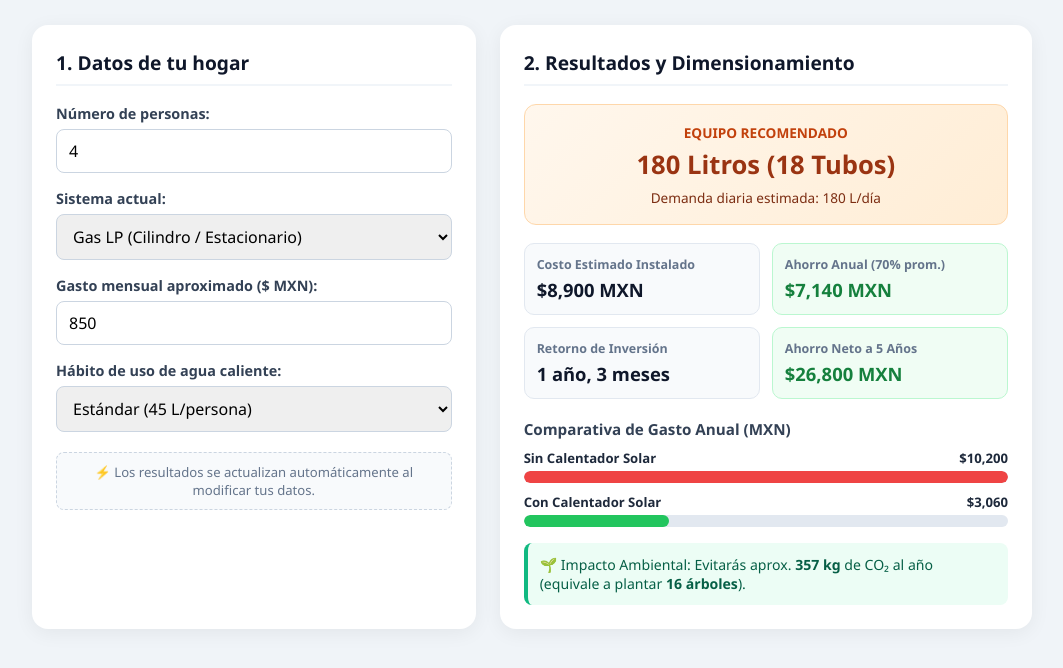
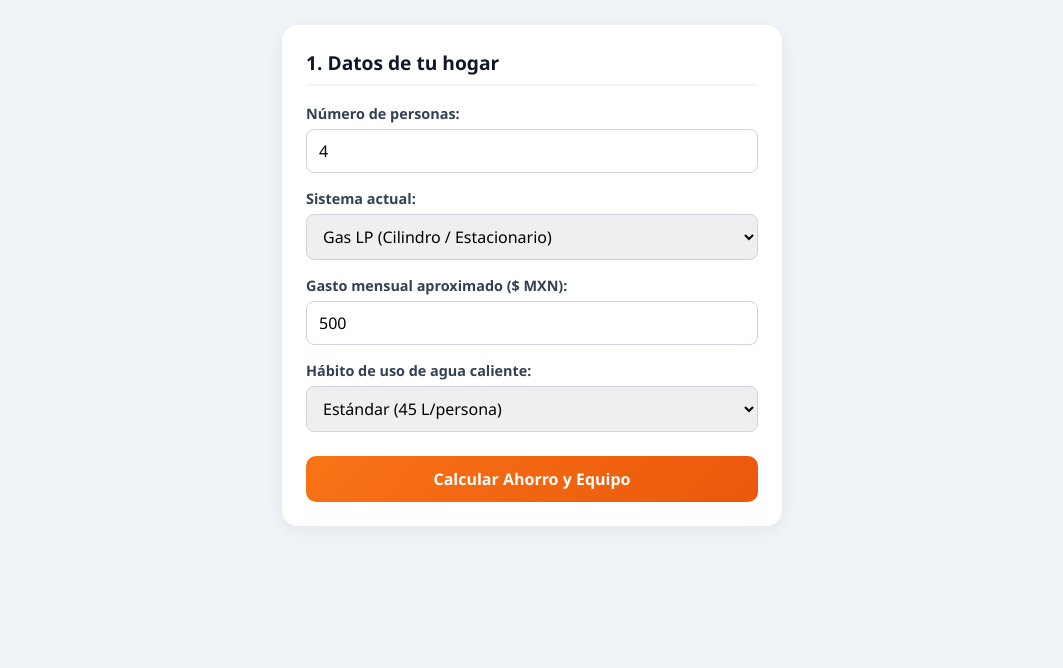
Before and after one commit to barcnsss/EcoCalc, a plain HTML site: page index.html in a window 1280 px wide. Shown: the part 126-794 px from the top of the page, without its empty margins (108-1171 px from the left). Drawn offline with Linux system fonts and the light colour scheme.

Commit message:
Update index.html

```diff
--- a/index.html
+++ b/index.html
@@ -12,15 +12,65 @@
     .badge { display: inline-block; background: #dbeafe; color: #1d4ed8; font-size: 0.8rem; font-weight: 700; padding: 4px 12px; border-radius: 20px; margin-bottom: 8px; }
     .header h1 { font-size: 2rem; color: #0f172a; }
     .header p { color: #475569; margin-top: 4px; }
-    .calculator-grid { display: grid; grid-template-columns: 1fr 1.2fr; gap: 24px; }
-    @media (max-width: 768px) { .calculator-grid { grid-template-columns: 1fr; } }
-    .card { background: #ffffff; border-radius: 16px; padding: 24px; box-shadow: 0 4px 20px rgba(0, 0, 0, 0.06); }
+
+    .calculator-grid {
+      display: flex;
+      justify-content: center;
+      transition: all 0.4s ease;
+    }
+
+    .calculator-grid.two-columns {
+      display: grid;
+      grid-template-columns: 1fr 1.2fr;
+      gap: 24px;
+    }
+
+    @media (max-width: 768px) {
+      .calculator-grid.two-columns {
+        grid-template-columns: 1fr;
+      }
+    }
+
+    .card { background: #ffffff; border-radius: 16px; padding: 24px; box-shadow: 0 4px 20px rgba(0, 0, 0, 0.06); width: 100%; max-width: 500px; }
+    .calculator-grid.two-columns .card { max-width: none; }
+
     .card h2 { font-size: 1.2rem; margin-bottom: 18px; color: #0f172a; border-bottom: 2px solid #f1f5f9; padding-bottom: 8px; }
     .form-group { margin-bottom: 16px; }
     .form-group label { display: block; font-size: 0.9rem; font-weight: 600; margin-bottom: 6px; color: #334155; }
-    .form-group input, .form-group select { width: 100%; padding: 10px 12px; border: 1.5px solid #cbd5e1; border-radius: 8px; font-size: 1rem; transition: border-color 0.2s; }
+    .form-group input, .form-group select { width: 100%; padding: 10px 12px; border: 1.5px solid #cbd5e1; border-radius: 8px; font-size: 1rem; }
     .form-group input:focus, .form-group select:focus { outline: none; border-color: #f97316; }
-    .live-note { background: #f8fafc; border: 1px dashed #cbd5e1; border-radius: 8px; padding: 10px 12px; font-size: 0.82rem; color: #64748b; text-align: center; margin-top: 20px; }
+
+    .btn-primary {
+      width: 100%;
+      padding: 12px;
+      background: linear-gradient(135deg, #f97316, #ea580c);
+      color: white;
+      border: none;
+      border-radius: 10px;
+      font-size: 1rem;
+      font-weight: 700;
+      cursor: pointer;
+      margin-top: 8px;
+      transition: transform 0.15s, box-shadow 0.15s;
+    }
+    .btn-primary:hover {
+      transform: translateY(-1px);
+      box-shadow: 0 6px 15px rgba(234, 88, 12, 0.3);
+    }
+
+    /* Resultados ocultos al inicio */
+    .results-section {
+      display: none;
+      opacity: 0;
+      transform: translateY(20px);
+      transition: opacity 0.5s ease, transform 0.5s ease;
+    }
+    .results-section.visible {
+      display: block;
+      opacity: 1;
+      transform: translateY(0);
+    }
+
     .highlight-box { background: linear-gradient(135deg, #fff7ed, #ffedd5); border: 1px solid #fed7aa; border-radius: 12px; padding: 16px; text-align: center; margin-bottom: 18px; }
     .highlight-box .label { font-size: 0.85rem; text-transform: uppercase; font-weight: 700; color: #c2410c; }
     .highlight-box .big-value { font-size: 1.6rem; font-weight: 800; color: #9a3412; margin: 4px 0; }
@@ -49,7 +99,9 @@
     <h1>☀️ EcoCalc Solar</h1>
     <p>Calculadora inteligente de dimensionamiento y ahorro para calentadores solares</p>
   </header>
-  <main class="calculator-grid">
+
+  <main id="calculatorGrid" class="calculator-grid">
+    <!-- Panel de Datos de Entrada -->
     <section class="card input-section">
       <h2>1. Datos de tu hogar</h2>
       <div class="form-group">
@@ -66,7 +118,7 @@
       </div>
       <div class="form-group">
         <label for="gasto">Gasto mensual aproximado ($ MXN):</label>
-        <input type="number" id="gasto" min="100" step="50" value="850">
+        <input type="number" id="gasto" min="100" step="50" value="500">
       </div>
       <div class="form-group">
         <label for="uso">Hábito de uso de agua caliente:</label>
@@ -76,12 +128,11 @@
           <option value="55">Alto (55 L/persona)</option>
         </select>
       </div>
-      <div class="live-note">
-        ⚡ Los resultados se actualizan automáticamente al modificar tus datos.
-      </div>
+      <button id="btnCalcular" class="btn-primary">Calcular Ahorro y Equipo</button>
     </section>
 
-    <section class="card results-section">
+    <!-- Panel de Resultados (Oculto al inicio) -->
+    <section id="resultsSection" class="card results-section">
       <h2>2. Resultados y Dimensionamiento</h2>
       <div class="highlight-box">
         <span class="label">Equipo Recomendado</span>
@@ -95,30 +146,30 @@
         </div>
         <div class="metric-card green">
           <span class="m-title">Ahorro Anual (70% prom.)</span>
-          <span class="m-value" id="resAhorroAnual">$7,140 MXN</span>
+          <span class="m-value" id="resAhorroAnual">$4,200 MXN</span>
         </div>
         <div class="metric-card">
           <span class="m-title">Retorno de Inversión</span>
-          <span class="m-value" id="resPayback">1 año, 3 meses</span>
+          <span class="m-value" id="resPayback">2 años, 2 meses</span>
         </div>
         <div class="metric-card green">
           <span class="m-title">Ahorro Neto a 5 Años</span>
-          <span class="m-value" id="resAhorro5">$26,800 MXN</span>
+          <span class="m-value" id="resAhorro5">$12,100 MXN</span>
         </div>
       </div>
       <div class="chart-box">
         <h3>Comparativa de Gasto Anual (MXN)</h3>
         <div class="bar-group">
-          <div class="bar-label"><span>Sin Calentador Solar</span><span id="txtGastoActual">$10,200</span></div>
+          <div class="bar-label"><span>Sin Calentador Solar</span><span id="txtGastoActual">$6,000</span></div>
           <div class="bar-track"><div class="bar-fill red" style="width: 100%;"></div></div>
         </div>
         <div class="bar-group">
-          <div class="bar-label"><span>Con Calentador Solar</span><span id="txtGastoNuevo">$3,060</span></div>
+          <div class="bar-label"><span>Con Calentador Solar</span><span id="txtGastoNuevo">$1,800</span></div>
           <div class="bar-track"><div class="bar-fill green" id="barNuevo" style="width: 30%;"></div></div>
         </div>
       </div>
       <div class="eco-box">
-        <span>🌱 Impacto Ambiental: Evitarás aprox. <strong id="resCo2">420 kg</strong> de CO₂ al año (equivale a plantar <strong id="resArboles">19 árboles</strong>).</span>
+        <span>🌱 Impacto Ambiental: Evitarás aprox. <strong id="resCo2">210 kg</strong> de CO₂ al año (equivale a plantar <strong id="resArboles">10 árboles</strong>).</span>
       </div>
     </section>
   </main>
@@ -139,7 +190,7 @@
     return new Intl.NumberFormat('es-MX', { style: 'currency', currency: 'MXN', maximumFractionDigits: 0 }).format(c);
   }
 
-  function calcularSistema() {
+  function ejecutarCalculo() {
     const personas = parseInt(document.getElementById('personas').value) || 1;
     const combustible = document.getElementById('combustible').value;
     const gastoMensual = parseFloat(document.getElementById('gasto').value) || 0;
@@ -184,14 +235,15 @@
     document.getElementById('barNuevo').style.width = `${Math.round((1 - porcentajeAhorro) * 100)}%`;
     document.getElementById('resCo2').textContent = `${co2Evitado} kg`;
     document.getElementById('resArboles').textContent = `${arbolesEquivalentes} árboles`;
+
+    // Mostrar sección de resultados con animación
+    const grid = document.getElementById('calculatorGrid');
+    const results = document.getElementById('resultsSection');
+    grid.classList.add('two-columns');
+    results.classList.add('visible');
   }
 
-  document.querySelectorAll('input, select').forEach(el => {
-    el.addEventListener('input', calcularSistema);
-    el.addEventListener('change', calcularSistema);
-  });
-
-  calcularSistema();
+  document.getElementById('btnCalcular').addEventListener('click', ejecutarCalculo);
 </script>
 </body>
 </html>
```
